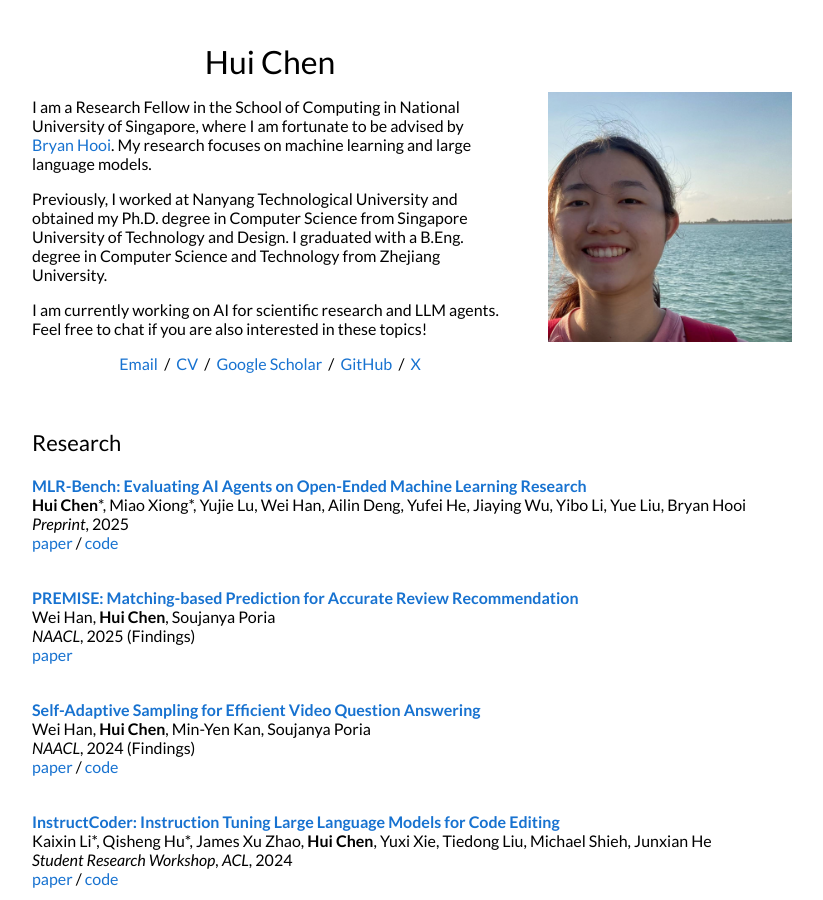
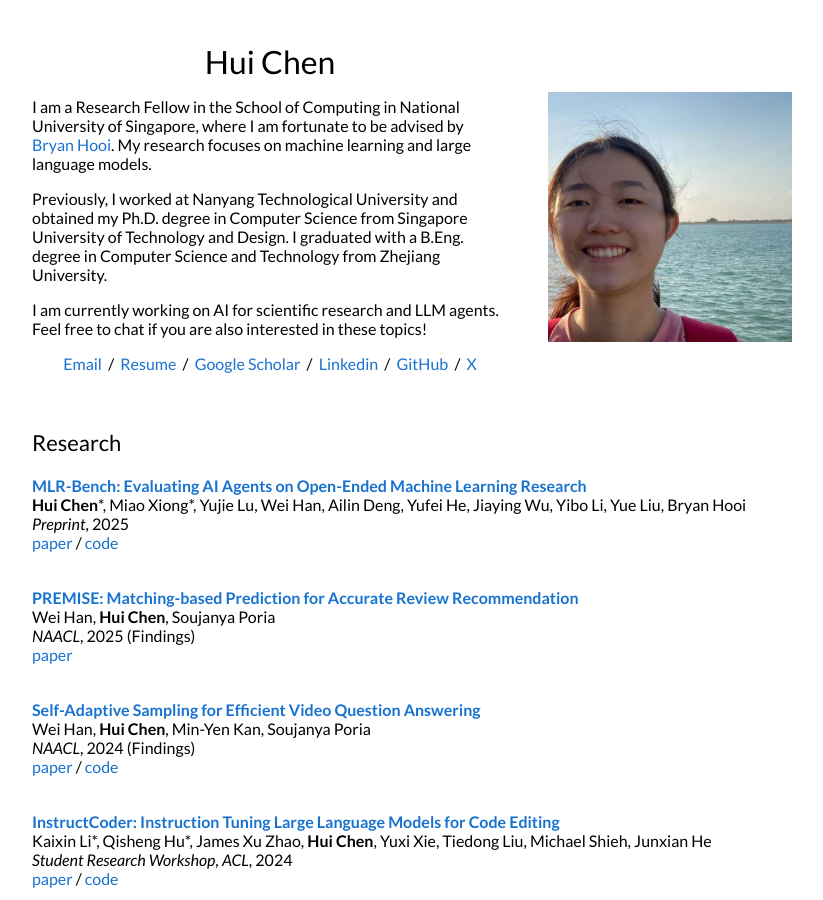
Before and after one commit to chchenhui/chchenhui.github.io, a Jekyll site: the page built from _posts/2025-1-1-mlrbench.markdown, in a window 1280 px wide and 900 px high. Shown: the whole window, without its empty margins (228-1051 px from the left). Built offline with Jekyll 4.4.1, drawn with Linux system fonts in a browser that asks for light colours.

Commit message:
Update default.html

```diff
--- a/_layouts/default.html
+++ b/_layouts/default.html
@@ -35,8 +35,9 @@
               </p>
               <p style="text-align:center">
                 <a target="_blank" href="mailto:chchenhui233@gmail.com"> Email</a> &nbsp;/&nbsp;
-                <a href="https://drive.google.com/file/d/1qGe4cGamsVklatALqzsJI1oGj54pLFJ2/view?usp=share_link">CV</a> &nbsp;/&nbsp;
+                <a href="https://drive.google.com/file/d/1qGe4cGamsVklatALqzsJI1oGj54pLFJ2/view?usp=share_link">Resume</a> &nbsp;/&nbsp;
                 <a href="https://scholar.google.com.sg/citations?user=XObq9OQAAAAJ">Google Scholar</a> &nbsp;/&nbsp;
+                <a href="https://www.linkedin.com/in/hui-chen-a3aa80137">Linkedin</a> &nbsp;/&nbsp;
                 <a href="https://github.com/chchenhui">GitHub</a> &nbsp;/&nbsp;
                 <a href="https://x.com/chchenhui">X</a>
               </p>
```
